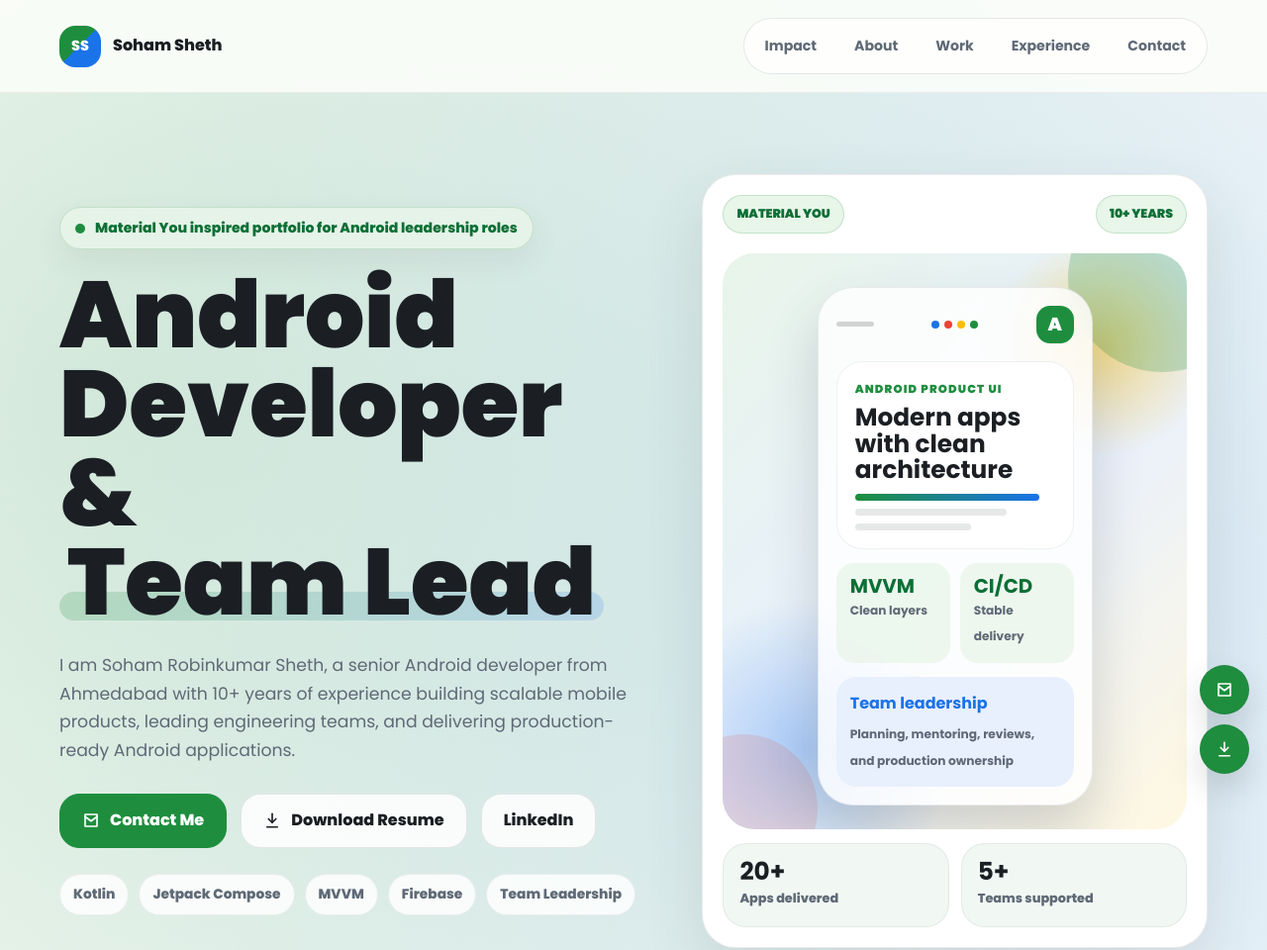
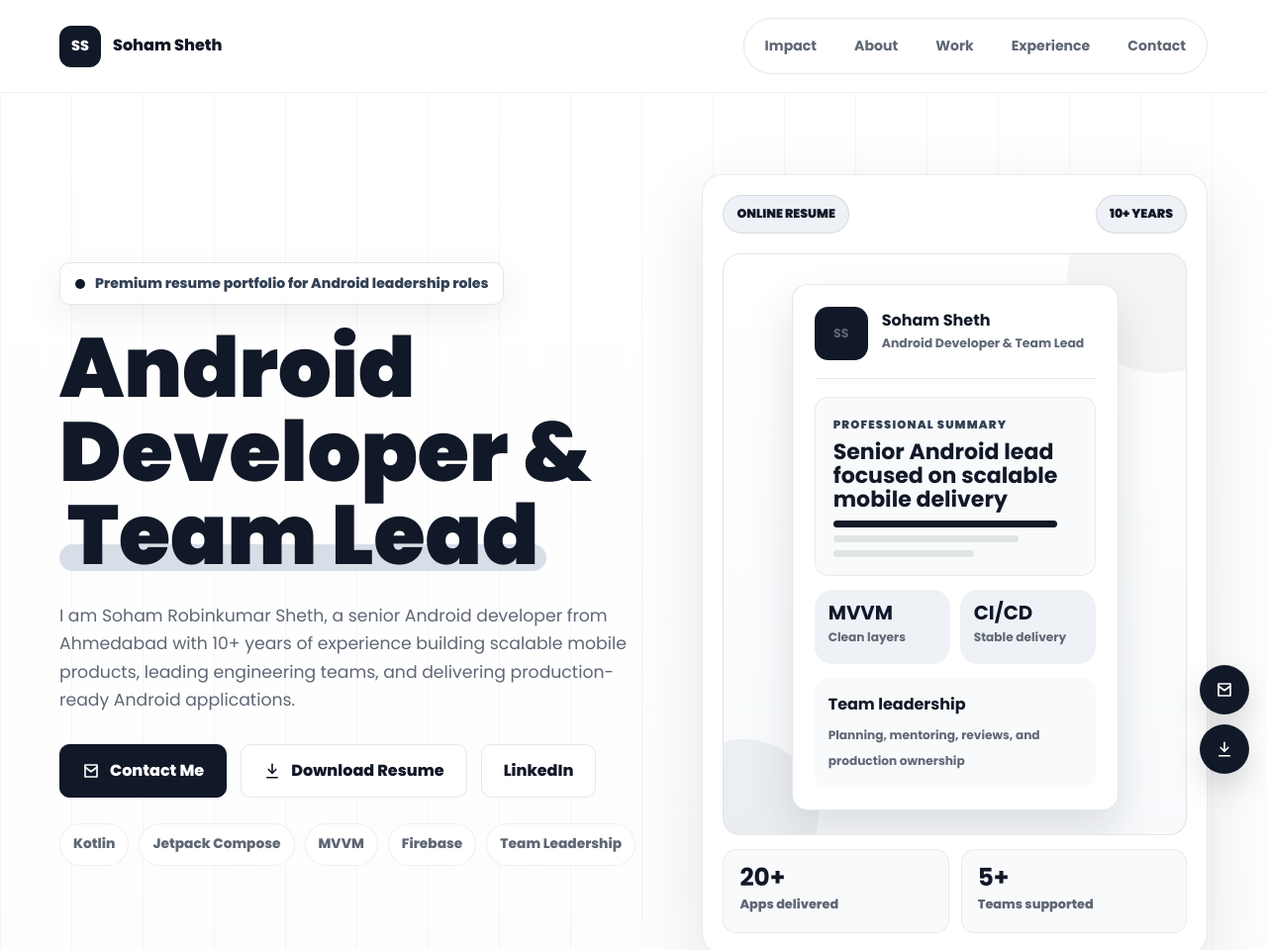
Before and after one commit to SohamSheth05/sohamsheth05.github.io, a plain HTML site: page index.html in a window 1280 px wide. Shown: the top 960 px of the page at 99% size. Drawn offline with Linux system fonts and the light colour scheme.

Commit message:
Apply premium resume portfolio theme

```diff
--- a/index.html
+++ b/index.html
@@ -18,20 +18,17 @@
     }
 
     :root {
-      --ink: #1b1f24;
-      --muted: #5f6976;
-      --paper: #f7faf7;
+      --ink: #111827;
+      --muted: #5f6775;
+      --paper: #f6f7f9;
       --panel: #ffffff;
-      --soft: #e8f5e9;
-      --green: #1e8e3e;
-      --green-strong: #0b6f35;
-      --blue: #1a73e8;
-      --yellow: #fbbc04;
-      --red: #ea4335;
-      --aqua: #d9f2ec;
-      --line: rgba(27, 31, 36, 0.1);
+      --soft: #eef1f5;
+      --accent: #334155;
+      --accent-strong: #0f172a;
+      --silver: #d8dee8;
+      --line: rgba(17, 24, 39, 0.1);
       --white: #ffffff;
-      --shadow: 0 24px 60px rgba(60, 64, 67, 0.12);
+      --shadow: 0 24px 70px rgba(15, 23, 42, 0.1);
     }
 
     html {
@@ -42,10 +39,9 @@
       min-height: 100vh;
       overflow-x: hidden;
       background:
-        radial-gradient(circle at 10% 8%, rgba(30, 142, 62, 0.16), transparent 26%),
-        radial-gradient(circle at 88% 12%, rgba(26, 115, 232, 0.14), transparent 28%),
-        radial-gradient(circle at 78% 78%, rgba(251, 188, 4, 0.12), transparent 26%),
-        linear-gradient(180deg, #fbfdf9 0%, #eef7f1 100%);
+        linear-gradient(90deg, rgba(17, 24, 39, 0.035) 1px, transparent 1px),
+        linear-gradient(180deg, #ffffff 0%, #f4f6f9 100%);
+      background-size: 72px 100%, auto;
       color: var(--ink);
       font-family: "Poppins", system-ui, -apple-system, BlinkMacSystemFont, "Segoe UI", sans-serif;
       line-height: 1.65;
@@ -65,7 +61,7 @@
       top: 0;
       z-index: 50;
       border-bottom: 1px solid rgba(60, 64, 67, 0.08);
-      background: rgba(251, 253, 249, 0.9);
+      background: rgba(255, 255, 255, 0.92);
       backdrop-filter: blur(20px);
     }
 
@@ -91,9 +87,9 @@
       width: 42px;
       height: 42px;
       place-items: center;
-      border-radius: 16px;
-      background:
-        linear-gradient(135deg, var(--green) 0 48%, var(--blue) 48% 100%);
+      border: 1px solid var(--line);
+      border-radius: 12px;
+      background: var(--ink);
       color: var(--white);
       font-size: 0.9rem;
     }
@@ -120,7 +116,7 @@
 
     .nav-links a:hover {
       background: var(--soft);
-      color: var(--green-strong);
+      color: var(--ink);
     }
 
     .nav-links a:focus-visible,
@@ -137,7 +133,7 @@
       min-height: 50px;
       gap: 10px;
       border: 1px solid rgba(60, 64, 67, 0.12);
-      border-radius: 20px;
+      border-radius: 10px;
       padding: 13px 22px;
       color: var(--ink);
       font-weight: 800;
@@ -152,8 +148,8 @@
     }
 
     .btn-primary {
-      border-color: var(--green);
-      background: var(--green);
+      border-color: var(--ink);
+      background: var(--ink);
       color: var(--white);
     }
 
@@ -188,11 +184,11 @@
       align-items: center;
       gap: 10px;
       margin-bottom: 22px;
-      border: 1px solid rgba(30, 142, 62, 0.18);
-      border-radius: 999px;
-      background: rgba(232, 245, 233, 0.86);
+      border: 1px solid var(--line);
+      border-radius: 10px;
+      background: rgba(255, 255, 255, 0.86);
       padding: 9px 15px;
-      color: var(--green-strong);
+      color: var(--accent);
       font-size: 0.88rem;
       font-weight: 800;
       box-shadow: 0 12px 30px rgba(60, 64, 67, 0.08);
@@ -202,15 +198,15 @@
       width: 10px;
       height: 10px;
       border-radius: 50%;
-      background: var(--green);
+      background: var(--ink);
     }
 
     h1 {
       max-width: 780px;
       margin-bottom: 24px;
-      font-size: clamp(3.1rem, 7.4vw, 6.9rem);
+      font-size: clamp(3rem, 6.6vw, 6.2rem);
       font-weight: 900;
-      line-height: 0.95;
+      line-height: 1;
       letter-spacing: 0;
     }
 
@@ -229,7 +225,7 @@
       z-index: -1;
       height: 32%;
       border-radius: 999px;
-      background: linear-gradient(90deg, rgba(30, 142, 62, 0.2), rgba(26, 115, 232, 0.16));
+      background: var(--silver);
     }
 
     .hero-copy {
@@ -269,7 +265,7 @@
       position: relative;
       overflow: hidden;
       border: 1px solid rgba(60, 64, 67, 0.1);
-      border-radius: 34px;
+      border-radius: 20px;
       background: var(--panel);
       padding: 20px;
       box-shadow: var(--shadow);
@@ -283,10 +279,10 @@
     }
 
     .portrait-badge {
-      border: 1px solid rgba(30, 142, 62, 0.18);
+      border: 1px solid var(--line);
       border-radius: 999px;
       background: var(--soft);
-      color: var(--green-strong);
+      color: var(--accent-strong);
       padding: 8px 13px;
       font-size: 0.78rem;
       font-weight: 900;
@@ -295,12 +291,11 @@
     .lead-visual {
       position: relative;
       overflow: hidden;
-      border-radius: 32px;
+      border: 1px solid var(--line);
+      border-radius: 18px;
       background:
-        radial-gradient(circle at 82% 16%, rgba(251, 188, 4, 0.46), transparent 18%),
-        radial-gradient(circle at 18% 86%, rgba(26, 115, 232, 0.3), transparent 24%),
-        linear-gradient(135deg, #e8f5e9, #e8f0fe 52%, #fff8e1);
-      min-height: 410px;
+        linear-gradient(180deg, #ffffff 0%, #f8fafc 100%);
+      min-height: 414px;
       padding: 24px;
       color: var(--ink);
     }
@@ -313,7 +308,7 @@
       width: 190px;
       height: 190px;
       border-radius: 50%;
-      background: rgba(30, 142, 62, 0.24);
+      background: rgba(15, 23, 42, 0.04);
     }
 
     .lead-visual::after {
@@ -324,10 +319,10 @@
       width: 150px;
       height: 150px;
       border-radius: 50%;
-      background: rgba(234, 67, 53, 0.14);
+      background: rgba(15, 23, 42, 0.05);
     }
 
-    .phone-panel,
+    .resume-sheet,
     .lead-card,
     .system-row,
     .delivery-card {
@@ -335,76 +330,53 @@
       z-index: 1;
     }
 
-    .phone-panel {
-      width: min(278px, 76%);
-      min-height: 318px;
-      margin: 10px auto 0;
-      border: 1px solid rgba(60, 64, 67, 0.1);
-      border-radius: 36px;
-      background: rgba(255, 255, 255, 0.82);
-      box-shadow: 0 28px 52px rgba(60, 64, 67, 0.2);
-      backdrop-filter: blur(14px);
-      padding: 18px;
+    .resume-sheet {
+      width: min(330px, 84%);
+      min-height: 336px;
+      margin: 6px auto 0;
+      border: 1px solid var(--line);
+      border-radius: 16px;
+      background: var(--white);
+      box-shadow: 0 22px 46px rgba(15, 23, 42, 0.12);
+      padding: 22px;
     }
 
-    .phone-top {
-      display: flex;
+    .resume-head {
+      display: grid;
+      grid-template-columns: 54px 1fr;
+      gap: 14px;
       align-items: center;
-      justify-content: space-between;
+      padding-bottom: 18px;
+      border-bottom: 1px solid var(--line);
       margin-bottom: 18px;
     }
 
-    .phone-dot {
-      display: block;
-      width: 38px;
-      height: 5px;
-      border-radius: 999px;
-      background: rgba(60, 64, 67, 0.22);
+    .resume-avatar {
+      display: grid;
+      width: 54px;
+      height: 54px;
+      place-items: center;
+      border-radius: 14px;
+      background: var(--ink);
+      color: var(--white);
+      font-weight: 900;
     }
 
-    .material-dots {
-      display: flex;
-      gap: 5px;
+    .resume-head strong {
+      display: block;
+      line-height: 1.2;
     }
 
-    .material-dots span {
-      width: 8px;
-      height: 8px;
-      border-radius: 50%;
-    }
-
-    .material-dots span:nth-child(1) {
-      background: var(--blue);
-    }
-
-    .material-dots span:nth-child(2) {
-      background: var(--red);
-    }
-
-    .material-dots span:nth-child(3) {
-      background: var(--yellow);
-    }
-
-    .material-dots span:nth-child(4) {
-      background: var(--green);
-    }
-
-    .android-mark {
-      display: grid;
-      width: 38px;
-      height: 38px;
-      place-items: center;
-      border-radius: 14px;
-      background: var(--green);
-      color: var(--white);
-      font-size: 1.16rem;
-      font-weight: 900;
+    .resume-head span {
+      color: var(--muted);
+      font-size: 0.78rem;
+      font-weight: 700;
     }
 
     .lead-card {
       border: 1px solid rgba(60, 64, 67, 0.08);
-      border-radius: 26px;
-      background: var(--white);
+      border-radius: 14px;
+      background: #f8fafc;
       color: var(--ink);
       padding: 18px;
       margin-bottom: 14px;
@@ -412,7 +384,7 @@
 
     .lead-card small {
       display: block;
-      color: var(--green);
+      color: var(--accent);
       font-size: 0.72rem;
       font-weight: 900;
       letter-spacing: 0.1em;
@@ -422,7 +394,7 @@
     .lead-card strong {
       display: block;
       margin: 6px 0 10px;
-      font-size: 1.55rem;
+      font-size: 1.38rem;
       line-height: 1.08;
     }
 
@@ -440,7 +412,7 @@
 
     .lead-bars span:nth-child(1) {
       width: 92%;
-      background: linear-gradient(90deg, var(--green), var(--blue));
+      background: var(--ink);
     }
 
     .lead-bars span:nth-child(2) {
@@ -460,8 +432,8 @@
 
     .system-pill {
       border-radius: 18px;
-      background: rgba(232, 245, 233, 0.78);
-      color: var(--green-strong);
+      background: var(--soft);
+      color: var(--accent-strong);
       padding: 14px;
     }
 
@@ -479,9 +451,9 @@
     }
 
     .delivery-card {
-      border-radius: 20px;
-      background: #e8f0fe;
-      color: var(--blue);
+      border-radius: 14px;
+      background: #f8fafc;
+      color: var(--ink);
       padding: 14px;
     }
 
@@ -499,8 +471,8 @@
 
     .mini-stat {
       border: 1px solid rgba(60, 64, 67, 0.08);
-      border-radius: 24px;
-      background: #f1f8f4;
+      border-radius: 14px;
+      background: #f8fafc;
       padding: 16px;
     }
 
@@ -529,7 +501,7 @@
     }
 
     .section-kicker {
-      color: var(--green);
+      color: var(--accent);
       font-size: 0.82rem;
       font-weight: 900;
       letter-spacing: 0.12em;
@@ -560,7 +532,7 @@
     .timeline-item,
     .contact-panel {
       border: 1px solid rgba(60, 64, 67, 0.08);
-      border-radius: 28px;
+      border-radius: 18px;
       background: rgba(255, 255, 255, 0.78);
       box-shadow: var(--shadow);
     }
@@ -575,7 +547,7 @@
       margin-bottom: 8px;
       font-size: clamp(2rem, 4vw, 3.3rem);
       line-height: 1;
-      color: var(--green-strong);
+      color: var(--accent-strong);
     }
 
     .metric span,
@@ -623,11 +595,11 @@
     }
 
     .project-card:nth-child(1) {
-      background: #f1f8f4;
+      background: #ffffff;
     }
 
     .project-card:nth-child(2) {
-      background: #e8f0fe;
+      background: #f8fafc;
       color: var(--ink);
     }
 
@@ -637,7 +609,7 @@
     }
 
     .project-card:nth-child(3) {
-      background: #fff8e1;
+      background: #ffffff;
     }
 
     .project-icon {
@@ -646,9 +618,9 @@
       height: 54px;
       place-items: center;
       border: 0;
-      border-radius: 20px;
-      background: rgba(255, 255, 255, 0.72);
-      color: var(--green);
+      border-radius: 14px;
+      background: var(--soft);
+      color: var(--accent);
       margin-bottom: 26px;
     }
 
@@ -674,7 +646,7 @@
     }
 
     .timeline-date {
-      color: var(--green);
+      color: var(--accent);
       font-weight: 900;
     }
 
@@ -684,7 +656,7 @@
 
     .timeline-item h4 {
       margin-bottom: 10px;
-      color: var(--blue);
+      color: var(--accent);
       font-size: 0.95rem;
     }
 
@@ -693,9 +665,7 @@
       grid-template-columns: 1.2fr 0.8fr;
       gap: 30px;
       align-items: center;
-      background:
-        radial-gradient(circle at 88% 18%, rgba(251, 188, 4, 0.24), transparent 24%),
-        linear-gradient(135deg, var(--green-strong), #174ea6);
+      background: var(--ink);
       color: var(--white);
       padding: 34px;
     }
@@ -726,7 +696,7 @@
       place-items: center;
       border: 1px solid rgba(60, 64, 67, 0.12);
       border-radius: 50%;
-      background: var(--green);
+      background: var(--ink);
       color: var(--white);
       box-shadow: 0 14px 30px rgba(60, 64, 67, 0.18);
       transition: transform 0.2s ease;
@@ -823,7 +793,7 @@
         <div>
           <div class="eyebrow">
             <span class="status-dot"></span>
-            Material You inspired portfolio for Android leadership roles
+            Premium resume portfolio for Android leadership roles
           </div>
 
           <h1>
@@ -859,24 +829,21 @@
 
         <aside class="portrait-card" aria-label="Portfolio highlight card">
           <div class="portrait-top">
-            <span class="portrait-badge">MATERIAL YOU</span>
+            <span class="portrait-badge">ONLINE RESUME</span>
             <span class="portrait-badge">10+ YEARS</span>
           </div>
           <div class="lead-visual">
-            <div class="phone-panel" aria-hidden="true">
-              <div class="phone-top">
-                <span class="phone-dot"></span>
-                <span class="material-dots" aria-hidden="true">
-                  <span></span>
-                  <span></span>
-                  <span></span>
-                  <span></span>
-                </span>
-                <span class="android-mark">A</span>
+            <div class="resume-sheet" aria-hidden="true">
+              <div class="resume-head">
+                <span class="resume-avatar">SS</span>
+                <div>
+                  <strong>Soham Sheth</strong>
+                  <span>Android Developer & Team Lead</span>
+                </div>
               </div>
               <div class="lead-card">
-                <small>Android Product UI</small>
-                <strong>Modern apps with clean architecture</strong>
+                <small>Professional Summary</small>
+                <strong>Senior Android lead focused on scalable mobile delivery</strong>
                 <div class="lead-bars">
                   <span></span>
                   <span></span>
```
